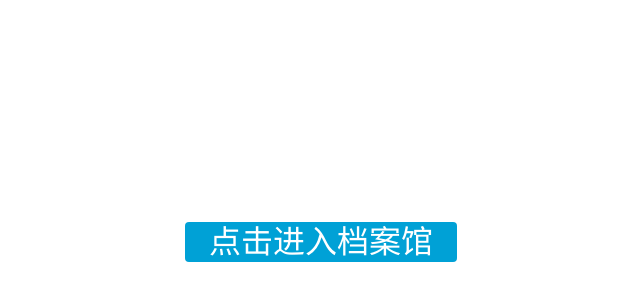
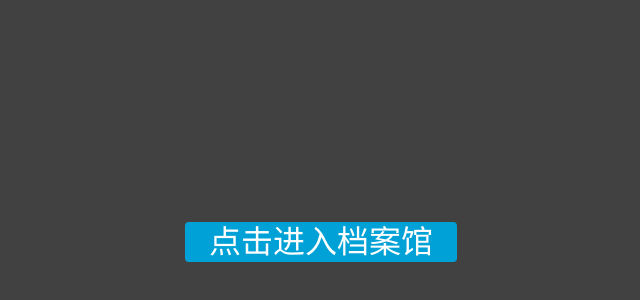
Before and after one commit to huanmingzhuo/video, a plain HTML site: page index.html in a window 1280 px wide. Shown: the part 158-458 px from the top of the page, without its empty margins (319-959 px from the left). Drawn offline with Linux system fonts and the light colour scheme.

Commit message:
Update index.html

```diff
--- a/index.html
+++ b/index.html
@@ -96,6 +96,7 @@
             background-repeat: no-repeat;
             background-size: cover;
             background-position: center 0;
+            background-color: rgba(65,65,65,1.00)
         }
 
     </style>
```
